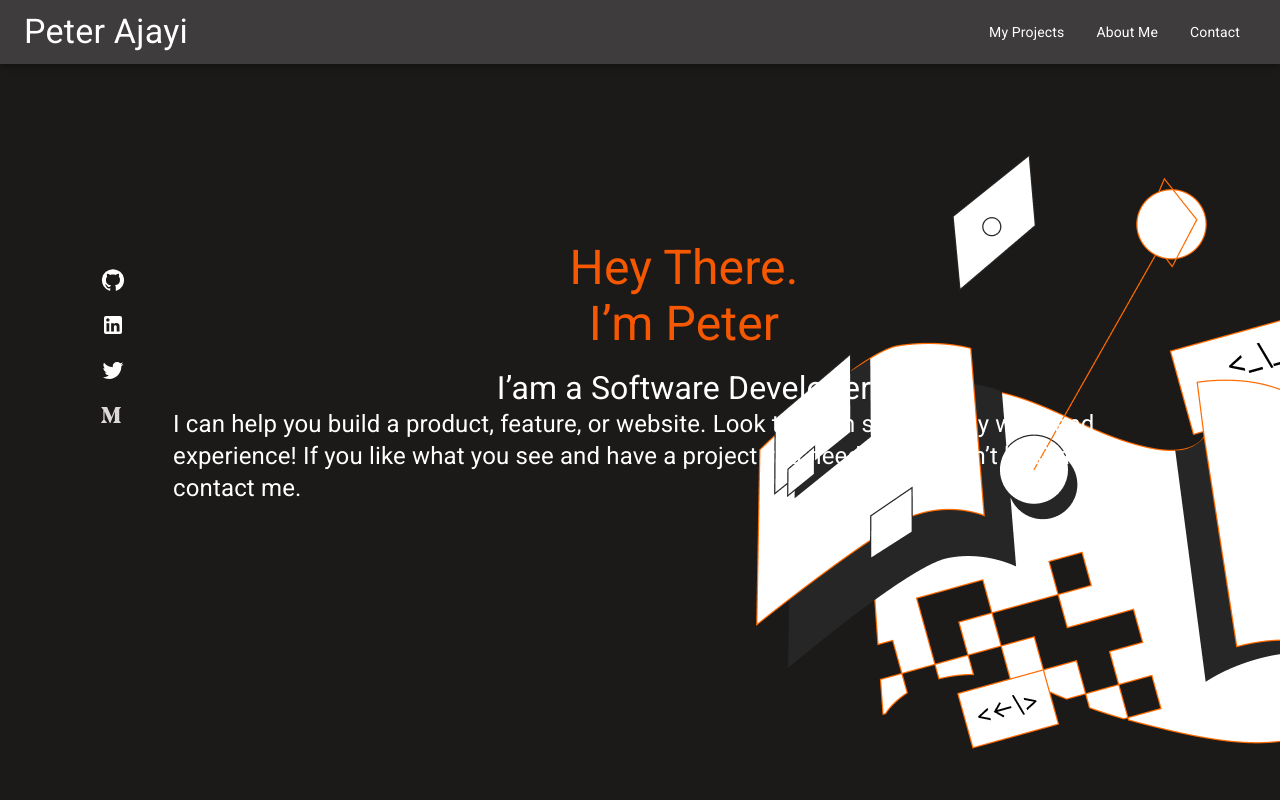
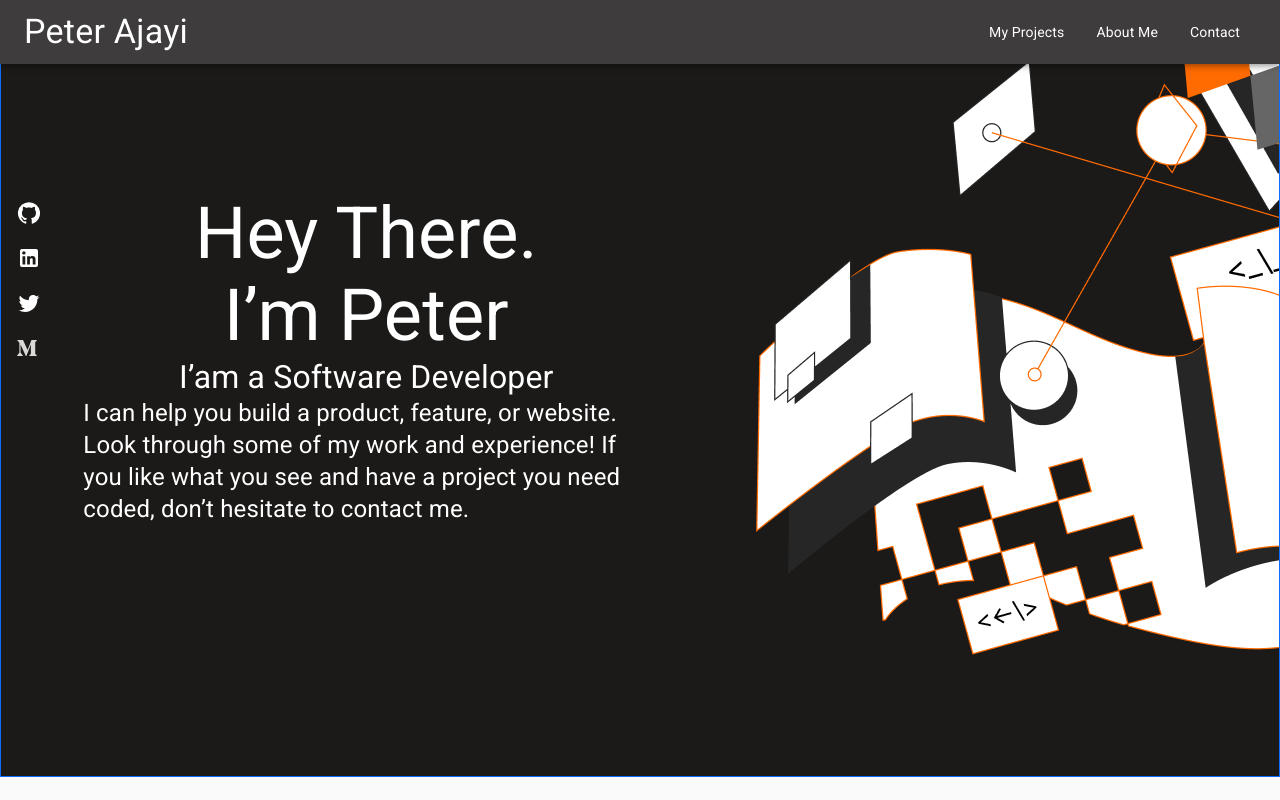
Before and after one commit to peterdgreat/My-Personal-Website, a React (Create React App) app: page /contact in a window 1280 px wide. Shown: the top 800 px of the page. Built offline with nearby package versions, Linux system fonts and the light colour scheme.

Commit message:
hero section alignment done

```diff
--- a/src/App.css
+++ b/src/App.css
@@ -1,3 +1,7 @@
+* {
+  overflow-x: hidden;
+}
+
 .css-10h3uxi {
   -webkit-box-flex: 1;
   -webkit-flex-grow: 1;
--- a/src/components/Hero.js
+++ b/src/components/Hero.js
@@ -44,8 +44,8 @@ export default function Hero() {
     },
   ];
   return (
-    <div className="home-bg w-100">
-      <div className="d-flex align-items-center container home ">
+    <div className="home-bg w-100 ">
+      <div className=" w-100 h-100 d-flex align-items-start justify-content-end home  border border-primary ">
 
         <section className="d-flex flex-md-column">
           {socialMedia.map((link) => (
@@ -56,13 +56,14 @@ export default function Hero() {
             </ListItem>
           ))}
         </section>
-        <section className="d-flex flex-column justify-content-center w-100">
-          <h2 className="name text-center mt-5">
+        <section className="d-flex flex-column w-100 ">
+          <div className="section">
+            <h2 className="name text-center  ">
               Hey There.
               <br />
               I’m Peter
             </h2>
-          <h3 className="title text-center mt-3">I’am a Software Developer</h3>
+            <h3 className="title text-center ">I’am a Software Developer</h3>
             <div className="description  d-flex">
               <p>
                 I can help you build a product, feature, or website.
@@ -71,6 +72,7 @@ export default function Hero() {
                 don’t hesitate to contact me.
               </p>
             </div>
+          </div>
         </section>
       </div>
     </div>
--- a/src/styles/Hero.css
+++ b/src/styles/Hero.css
@@ -1,7 +1,6 @@
 @import url('https://fonts.googleapis.com/css2?family=Montserrat&family=Roboto');
 
 .home-bg {
-  height: 590px;
   color: #fff;
   padding: 0  0;
   margin: 0;
@@ -12,9 +11,15 @@
 }
 
 .name {
+  /* font-family: 'Crete Round'; */
   font-style: normal;
-  font-weight: normal;
-  color: #f55800;
+  font-weight: 400;
+  font-size: 72px;
+  line-height: 82px;
+}
+
+.section {
+  max-width: 566px;
 }
 
 .title {
@@ -30,7 +35,7 @@
 }
 
 .home {
-  padding: 120px 15px 120px 15px;
+  padding: 120px 21px 130px 21px;
 }
 
 @media screen and (max-width: 768px) {
@@ -45,11 +50,10 @@
 
 @media screen and (min-width: 992px) {
   .home {
-    padding: 192px 15px 192px 15px;
+    padding: 192px 0 251px 0;
   }
 
   .home-bg {
     background-image: url("../assets/background-d.png");
-    height: 870px;
   }
 }
```
Also changed, not shown: src/assets/background-d.png. Lines whose indentation alone changed are shown as unchanged.
